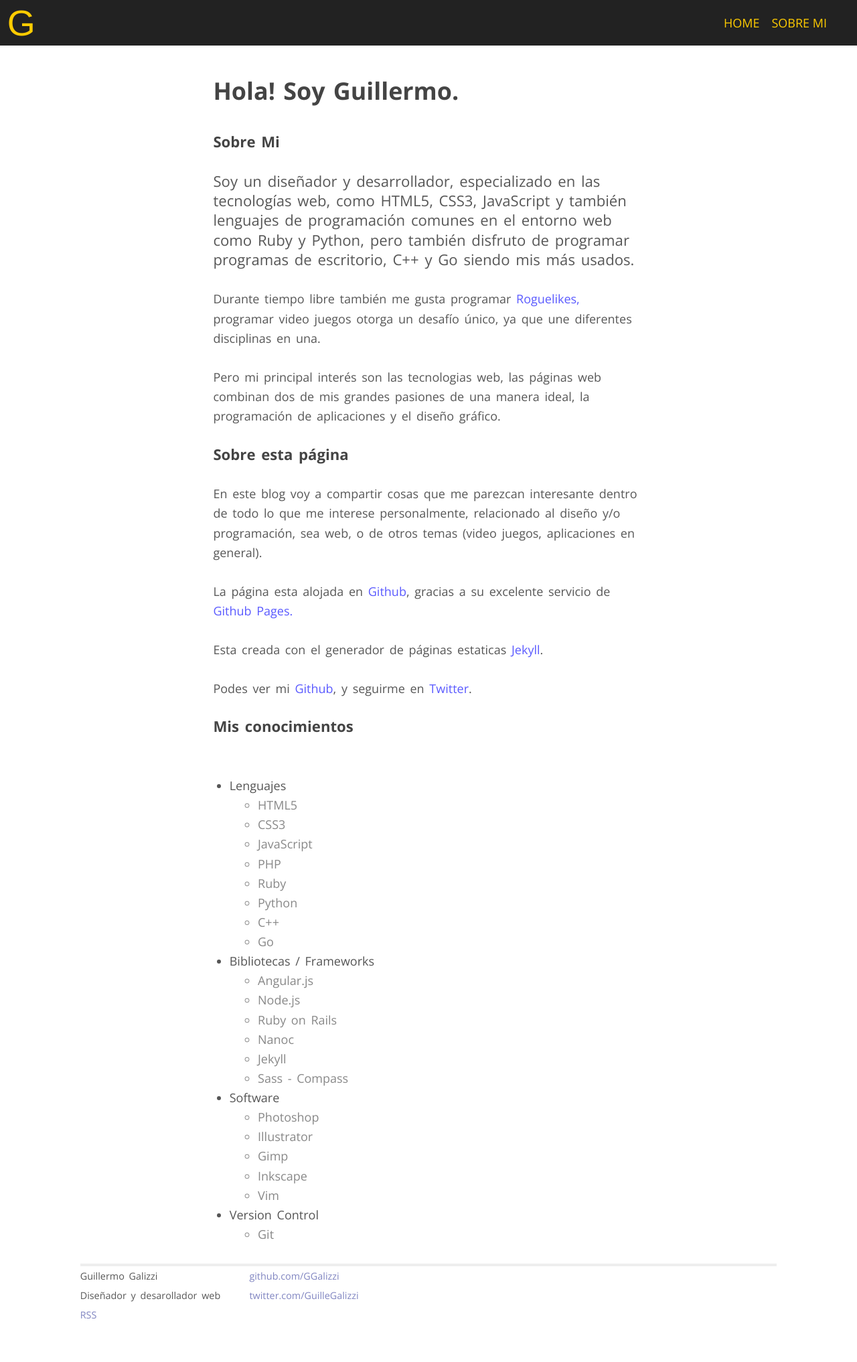
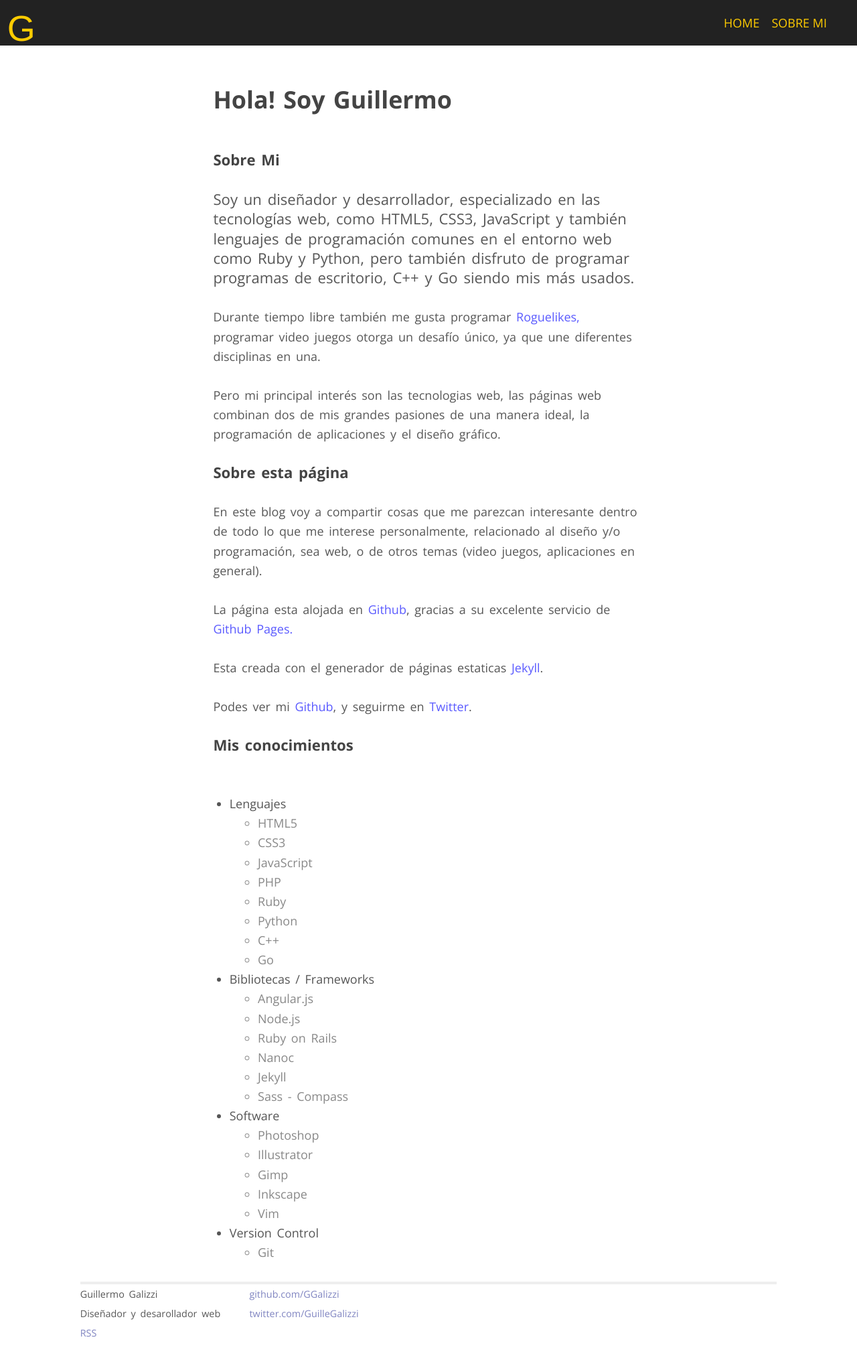
Before and after one commit to GGalizzi/ggalizzi.github.io_old, a Jekyll site: the page built from about/index.html, in a window 1280 px wide. Shown: the whole page at 67% size. Built offline with Jekyll 4.4.1, drawn with Linux system fonts in a browser that asks for light colours; some web fonts are replaced; Markdown is read by kramdown in place of the engine named in the settings; before the commit the page ends 2007 px from its top, so only the background shows below that.

```diff
--- a/about/index.html
+++ b/about/index.html
@@ -8,7 +8,7 @@ changefreq: monthly
 ---
 
 <div class="post">
-  <h1>Hola! Soy Guillermo.</h1>
+  <h1>Hola! Soy Guillermo</h1>
 
   <h3>Sobre Mi</h3>
 
--- a/css/main.css
+++ b/css/main.css
@@ -35,7 +35,7 @@ h1, h2, h3, h4, h5, h6 {
   color: #444;
 }
 
-h1 { font-size: 1.992rem; margin-bottom: 2.618rem; text-align: center; }
+h1 { font-size: 1.992rem; margin-bottom: 2.618rem; text-align: center; line-height: 1.5666em; }
 
 h3 { font-size: 1.231rem; line-height: 1.5rem; margin-bottom: 1.75rem; }
 
```
